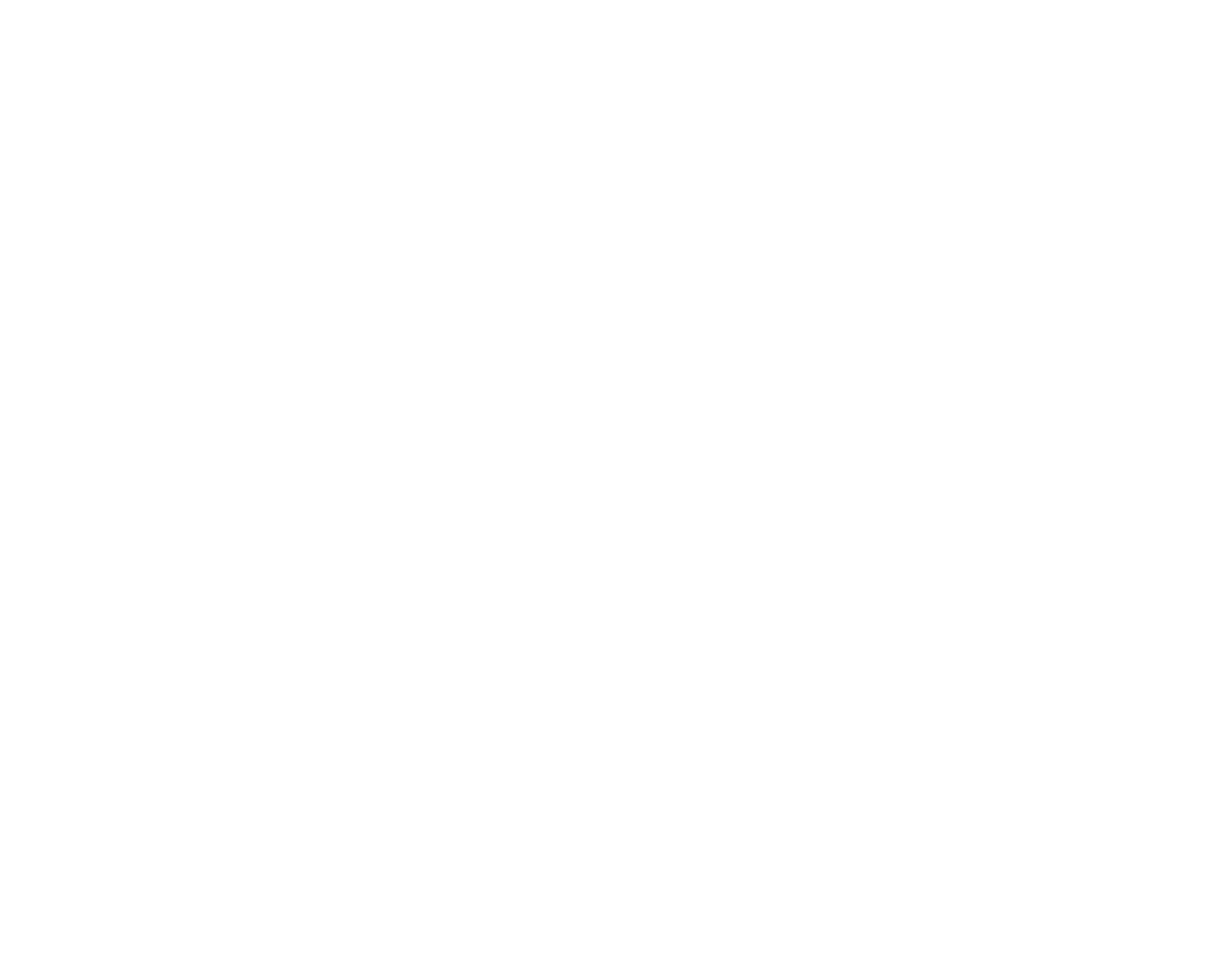
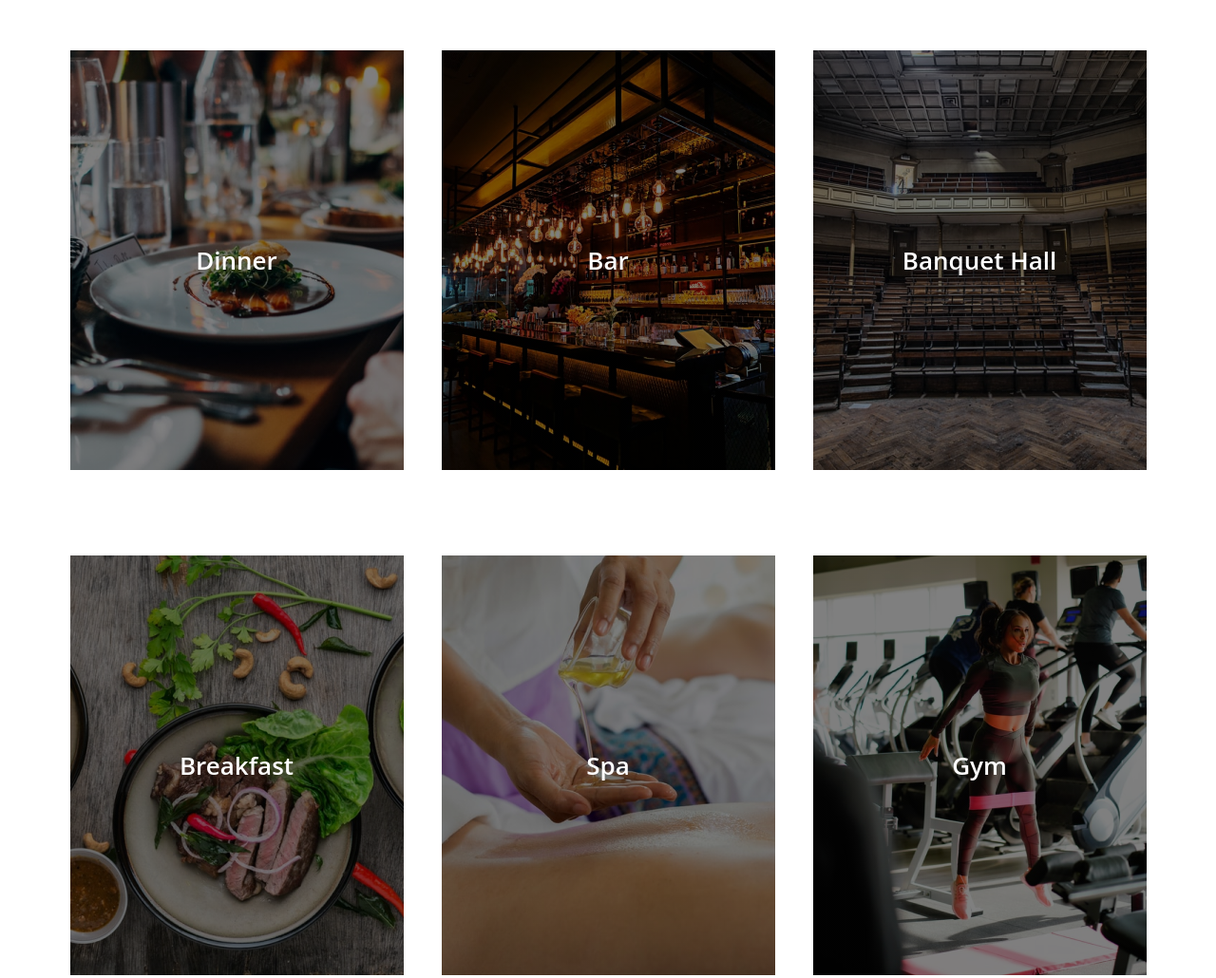
Before and after one commit to hngi/avengers-stage-2-frontend-ironman, a plain HTML site: page facilities.html in a window 1280 px wide. Shown: the top 1030 px of the page at 95% size. Before the commit the page ends 800 px from the top, so only its background shows below. Drawn offline with Linux system fonts and the light colour scheme.

Commit message:
created the facilities page :)

```diff
--- /dev/null
+++ b/ASSETS/CSS/facilities.css
@@ -0,0 +1,51 @@
+/* FACILITY CARDS */
+.cardFacilitys {
+  display: flex;
+  flex-wrap: wrap;
+  justify-content: center;
+}
+
+.facilityName a {
+  text-decoration: none;
+  color: #ffffff;
+}
+
+.facilityName a:hover {
+  width: 50%;
+  content: "";
+  bottom: 0px;
+  left: 25%;
+  right: 25%;
+  color: #ffffffb2;
+  border-bottom: 4px solid #ffffffb2;
+  z-index: 9999;
+}
+.cardFacilitys .cardFacility {
+  position: relative;
+  margin: 45px 20px;
+  width: 351px;
+  height: 442px;
+  background: rgba(0, 0, 0, 0.49);
+}
+.img {
+  width: 351px;
+  height: 442px;
+  left: 201px;
+  top: 1157px;
+  background: rgba(0, 0, 0, 0.49);
+}
+.facilityName {
+  position: absolute;
+  height: 40px;
+  display: block;
+  text-align: center;
+  top: 50%;
+  left: 50%;
+  transform: translate(-50%, -50%);
+  font-family: "Open Sans", sans-serif;
+  font-style: normal;
+  font-weight: 600;
+  font-size: 26px;
+  line-height: 40px;
+  color: #ffffff;
+}
--- a/ASSETS/CSS/roomandrates.css
+++ b/ASSETS/CSS/roomandrates.css
@@ -63,6 +63,7 @@ h6 {
   position: fixed;
   height: 60px;
   width: 100%;
+  z-index: 999999;
 }
 
 .main-nav nav {
--- a/facilities.html
+++ b/facilities.html
@@ -6,11 +6,13 @@
     <title>Home</title>
     <meta name="description" content="">
     <meta name="viewport" content="width=device-width, initial-scale=1">
+    <link rel="stylesheet" href="./ASSETS/CSS/facilities.css">
+
 
 </head>
 
 <body>
-<!-- *********************************************** -->
+    <!-- *********************************************** -->
 
     <!-- INSTRUCTION: PLEASE SCROLL TO THE PART YOU'VE BEEN ASSIGNED -->
     <!-- AND WORK ONLY WITHIN THAT SECTION.
@@ -21,7 +23,7 @@
     <!-- FIRST PART -->
     <!-- ** ONLY THE TOP PART THAT SAYS - We have the best facilities in town ** -->
 
-        <!-- your codes here -->
+    <!-- your codes here -->
 
 
     <!-- END OF FIRST PART HERE ** DO NOT EXCEED THIS SECTION-->
@@ -35,8 +37,60 @@
     <!-- SECOND PART -->
     <!-- ** ONLY THE SECTION THAT HAS CARDS SHOWING THE IMAGES AND CAPTIONS, DO NOT DO THE ICONS PART -->
 
-        <!-- your codes here -->
+    <!-- your codes here -->
+    <div class="cardFacilitys">
+        <div class="cardFacility">
+            <div class="img"
+                style="background: linear-gradient(rgba(0, 0, 0, 0.5), rgba(0, 0, 0, 0.5)), url(/assets/images/images/17.png)">
+            </div>
+            <div class="facilityName"><a href="#">Dinner</a></div>
+            <!-- <button class="roomBooknow">Book Now</button> -->
 
+        </div>
+        <div class="cardFacility">
+            <div class="img"
+                style="background: linear-gradient(rgba(0, 0, 0, 0.5), rgba(0, 0, 0, 0.5)), url(/assets/images/images/18.png)">
+            </div>
+            <div class="facilityName"><a href="#">Bar</a></div>
+        </div>
+        <div class="cardFacility">
+            <div class="img"
+                style="background: linear-gradient(rgba(0, 0, 0, 0.5), rgba(0, 0, 0, 0.5)), url(/assets/images/images/19.png)">
+            </div>
+            <div class="facilityName"><a href="#">Banquet Hall</a></div>
+        </div>
+        <div class="cardFacility">
+            <div class="img"
+                style="background: linear-gradient(rgba(0, 0, 0, 0.5), rgba(0, 0, 0, 0.5)), url(/assets/images/images/20.png)">
+            </div>
+            <div class="facilityName"><a href="#">Breakfast</a></div>
+        </div>
+        <div class="cardFacility">
+            <div class="img"
+                style="background: linear-gradient(rgba(0, 0, 0, 0.5), rgba(0, 0, 0, 0.5)), url(/assets/images/images/7.png)">
+            </div>
+            <div class="facilityName"><a href="#">Spa</a></div>
+        </div>
+        <div class="cardFacility">
+            <div class="img"
+                style="background: linear-gradient(rgba(0, 0, 0, 0.5), rgba(0, 0, 0, 0.5)), url(/assets/images/images/8.png)">
+            </div>
+            <div class="facilityName"><a href="#">Gym</a></div>
+        </div>
+        <div class="cardFacility">
+            <div class="img"
+                style="background: linear-gradient(rgba(0, 0, 0, 0.5), rgba(0, 0, 0, 0.5)), url(/assets/images/images/9.png)">
+            </div>
+            <div class="facilityName"><a href="#">Restaurant</a></div>
+        </div>
+        <div class="cardFacility">
+            <div class="img"
+                style="background: linear-gradient(rgba(0, 0, 0, 0.5), rgba(0, 0, 0, 0.5)), url(/assets/images/images/21.png)">
+            </div>
+            <div class="facilityName"><a href="#">Swimming pool</a></div>
+        </div>
+
+    </div>
 
     <!-- END OF SECOND PART HERE ** DO NOT EXCEED THIS SECTION-->
     <!-- *********************************************** -->
@@ -49,11 +103,12 @@
     <!-- THIRD PART -->
     <!-- ** ONLY THE SECTION THAT HAS ICONS ** DO NOT DO THE FOOTER OR THE IMAGES SECTION ABOVE -->
 
-        <!-- your codes here -->
+    <!-- your codes here -->
 
 
     <!-- END OF THIRD PART HERE ** DO NOT EXCEED THIS SECTION-->
     <!-- *********************************************** -->
 
 </body>
+
 </html>
```
Also changed, not shown: ASSETS/Images/images/17.png (added), ASSETS/Images/images/18.png (added), ASSETS/Images/images/19.png (added), ASSETS/Images/images/20.png (added), ASSETS/Images/images/21.png (added), ASSETS/Images/images/22.png (added), ASSETS/Images/images/7.png (added), ASSETS/Images/images/8.png (added), ASSETS/Images/images/9.png (added).
